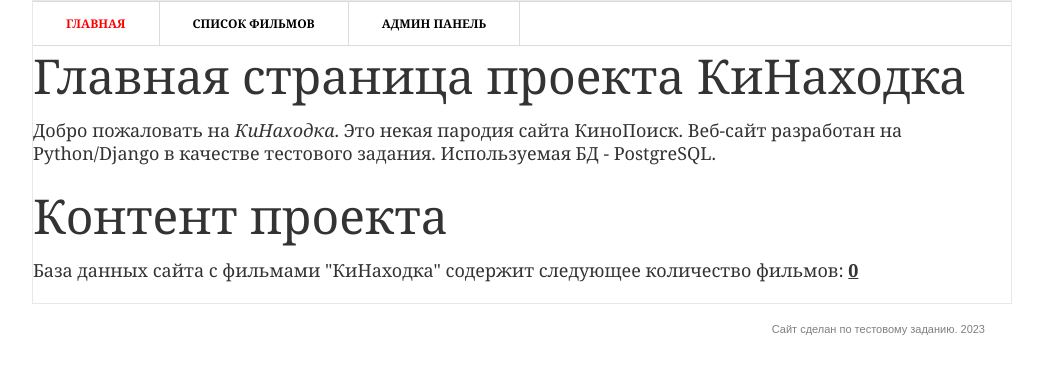
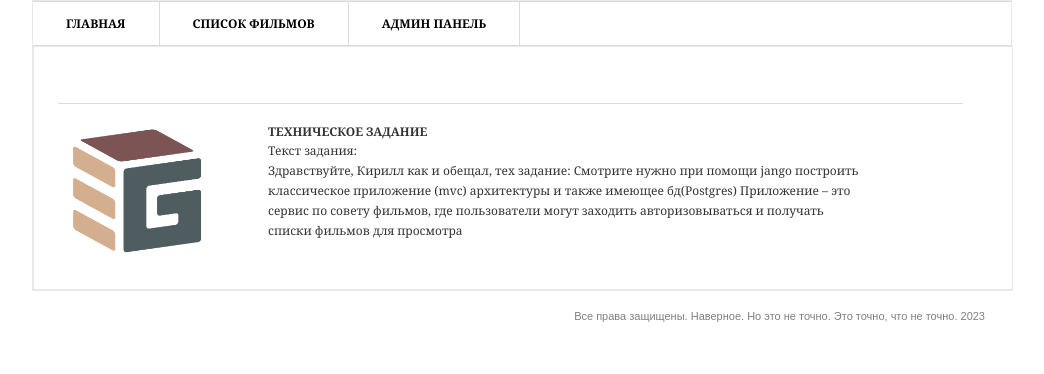
Before and after one commit to Madridka/django_film, a Django app: page / in a window 1280 px wide. Shown: the top 374 px of the page, without its empty margins (118-1162 px from the left). Run offline with Django 4.2, Linux system fonts and the light colour scheme; data that the repository does not hold is empty.

Commit message:
вьюшки готовы

```diff
--- a/kinahodka/templates/base_generic.html
+++ b/kinahodka/templates/base_generic.html
@@ -18,8 +18,8 @@
 
 		<div id="navigation">
 			<ul>
-			    <li><a href="/" class="active">Главная</a></li>
-			    <li><a href="/list">Список фильмов</a></li>
+			    <li><a href="/">Главная</a></li>
+			    <li><a href="/movies">Список фильмов</a></li>
 				<li><a href="/admin/">Админ панель</a></li>
 			</ul>
 		</div>
@@ -30,7 +30,7 @@
 	</div>
 
 	<div id="footer">
-		<p class="copy right">Сайт сделан по тестовому заданию. 2023 </p>
+		<p class="copy right">Все права защищены. Наверное. Но это не точно. Это точно, что не точно. 2023</p>
 	</div>
 </div>
 </body>
--- a/kinahodka/templates/home.html
+++ b/kinahodka/templates/home.html
@@ -1,22 +1,32 @@
 {% extends "base_generic.html" %}
-{% block head %}
+{% load static %}
+{% block content %}
+<div class="shell">
+	<div class="border">
+		<div id="main">
+			<div id="content" class="left">
 
+				<div class="projects">
+					<h3></h3>
+					<div class="item">
+						<div class="image left">
+							<img src="{% static 'images/logotip.png'%}" width="80%">
+						</div>
+						<div class="text left">
+							<h4>Техническое задание</h4>
+							<p>Текст задания: <br>Здравствуйте, Кирилл как и обещал, тех задание: Смотрите нужно при помощи jango
+                                построить классическое приложение (mvc) архитектуры  и также имеющее бд(Postgres)
+                                Приложение – это сервис по совету фильмов, где пользователи могут заходить
+                                авторизовываться и получать списки фильмов для просмотра</p>
+						</div>
+						<div class="cl">&nbsp;</div>
+					</div>
+
+				</div>
+			</div>
+
+			<div class="cl">&nbsp;</div>
+		</div>
+	</div>
+</div>
 {% endblock %}
-
-
-{% block content %}
-<br>
-<p><font size="11">Главная страница проекта КиНаходка</font></p>
-<br>
-    <p><font size="4">Добро пожаловать на <em>КиНаходка</em>. Это некая пародия сайта КиноПоиск.
-    Веб-сайт разработан на Python/Django в качестве тестового задания.
-    Используемая БД - PostgreSQL.</font></p>
-
-<br>
-<br>
-<p><font size="11">Контент проекта</font></p>
-<br>
-    <p><font size="4">База данных сайта с фильмами "КиНаходка" содержит следующее
-        количество фильмов: <strong><u>{{num_films}}</u></strong></font></p>
-<br>
-{% endblock %}
--- a/kinahodka/urls.py
+++ b/kinahodka/urls.py
@@ -9,7 +9,8 @@ from django.conf.urls.static import static
 
 urlpatterns = [
     path('', views.FilmView.as_view(), name='home'),
-    path('list/', views.FilmListView.as_view(), name='list')
+    path('movies/', views.FilmListView.as_view(), name='movies'),
+    path('movies/<int:pk>/', views.FilmDetail.as_view(), name='film_detail')
 ]
 
 if settings.DEBUG:
--- a/kinahodka/views.py
+++ b/kinahodka/views.py
@@ -8,12 +8,21 @@ from .models import Film
 
 
 class FilmView(View):
+    """вывод на главную страницу только общее количество фильмов"""
     def get(self, request):
         num_films = Film.objects.all().count()
         return render(request, 'home.html', context={'num_films': num_films})
 
 
 class FilmListView(View):
+    """вывод всего списка фильмов на отдельной странице"""
     def get(self, request):
         film = Film.objects.all()
-        return render(request, 'film_list.html', context={'film_list': film})
+        return render(request, 'movies.html', context={'film_list': film})
+
+
+class FilmDetail(View):
+    """вывод каждого отдельного фильма на отдельной странице"""
+    def get(self, request, pk):
+        movie = Film.objects.get(id=pk)
+        return render(request, 'film_detail.html', context={'movie': movie})
```
Also changed, not shown: kinahodka/templates/film_detail.html (added, +31 -0 lines), kinahodka/templates/index.html (+28 -21 lines), kinahodka/templates/movies.html (renamed from kinahodka/templates/film_list.html, +5 -7 lines), static/css/images/project01.jpg (deleted), static/images/logotip.png (added).
